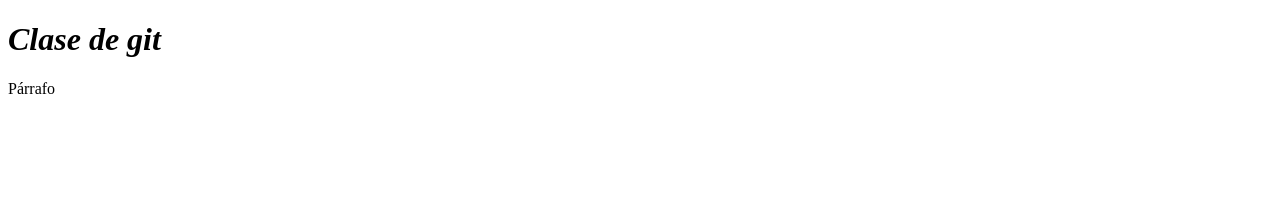
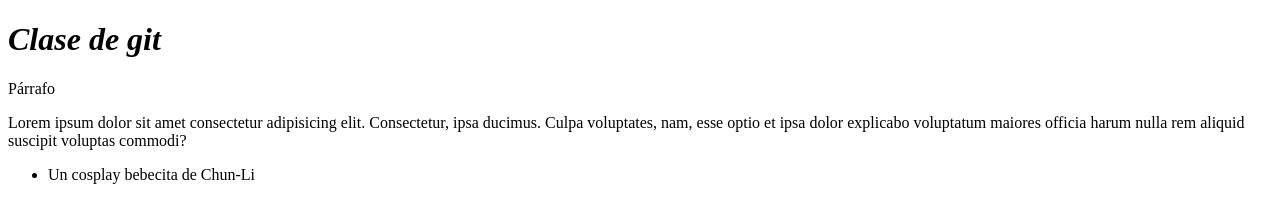
Before and after one commit to PauliPuli/clase-de-git, a plain HTML site: page index.html in a window 1280 px wide. Drawn offline with Linux system fonts and the light colour scheme.

Commit message:
agregué lista desordenada

```diff
--- a/index.html
+++ b/index.html
@@ -9,6 +9,12 @@
 <body>
     <h1>Clase de git</h1>
     <p>Párrafo</p>
+    <p>Lorem ipsum dolor sit amet consectetur adipisicing elit. Consectetur, ipsa ducimus. Culpa voluptates, nam, esse optio et ipsa dolor explicabo voluptatum maiores officia harum nulla rem aliquid suscipit voluptas commodi?</p>
 
+    <ul>
+        <li>
+            Un cosplay bebecita de Chun-Li
+        </li>
+    </ul>
 </body>
 </html>
```
